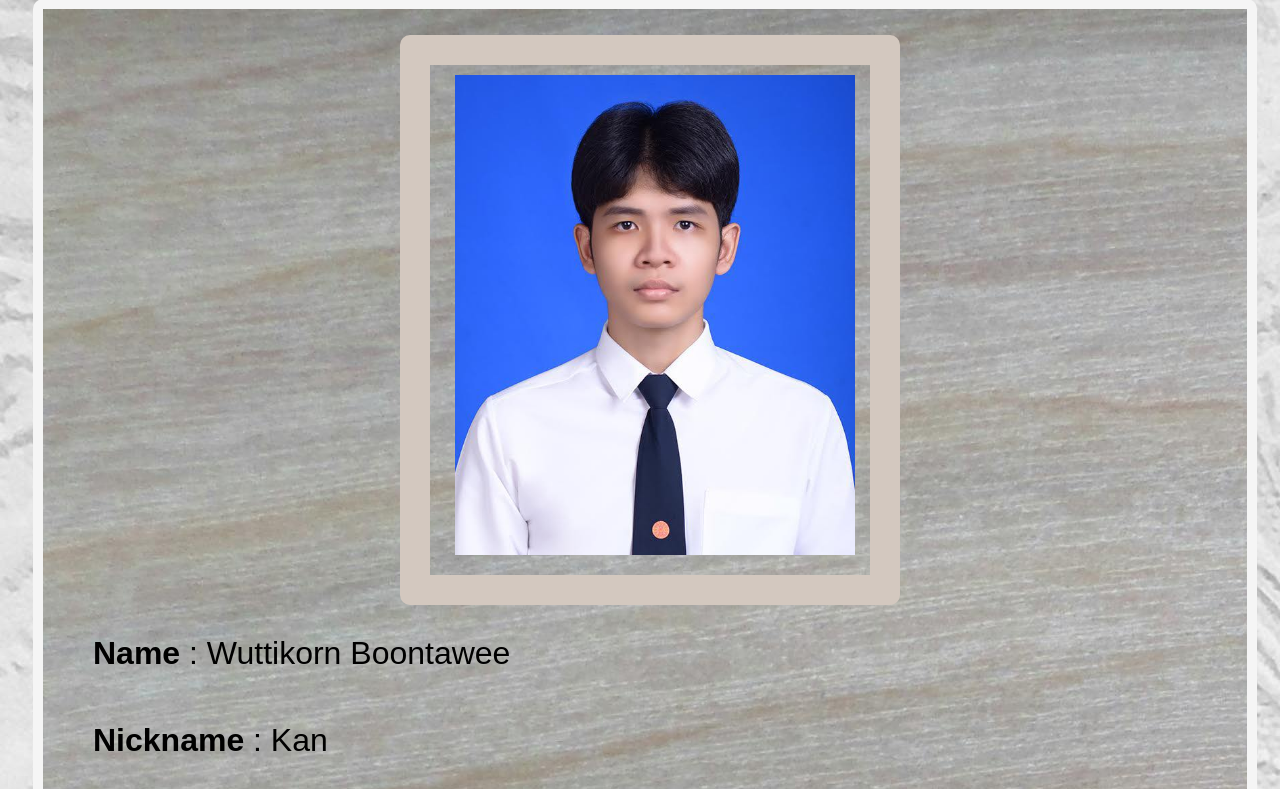
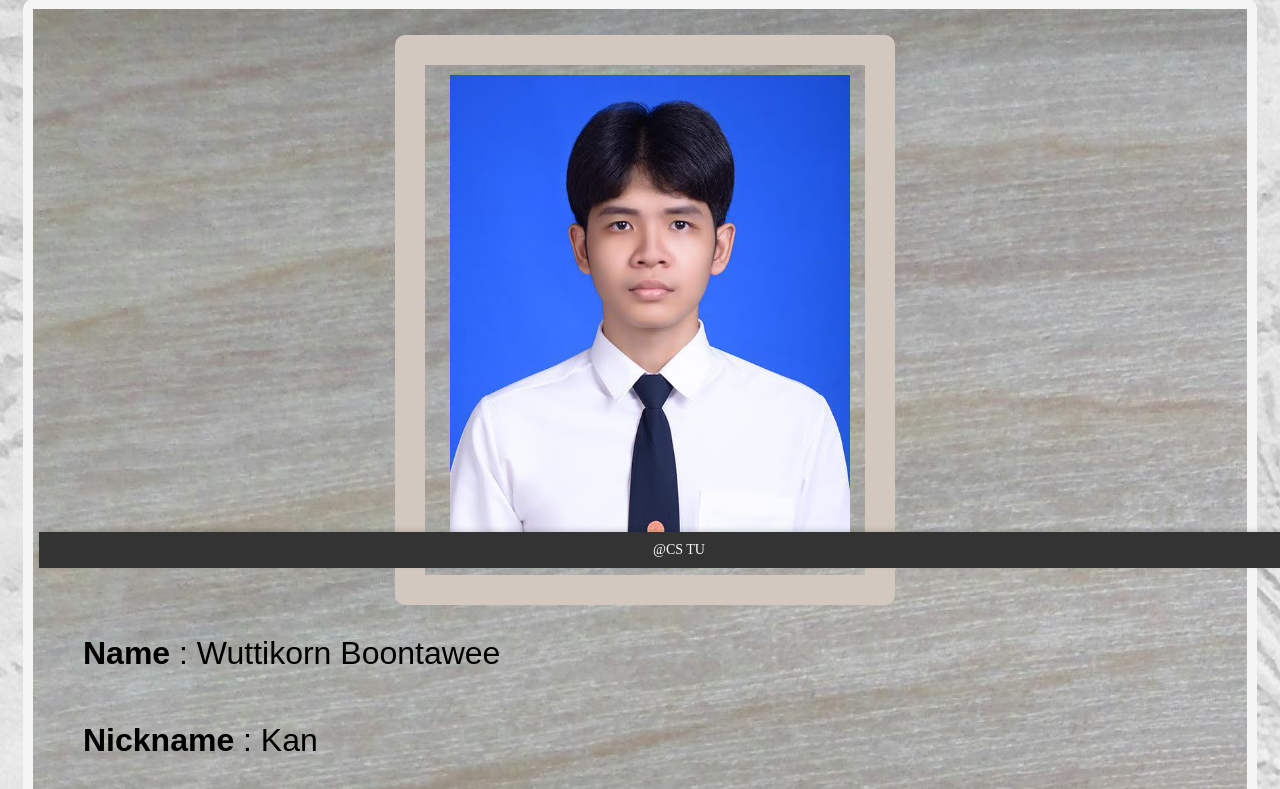
Before and after one commit to wuttikornboontawee/6709650623_MyCSTUStory_03, a plain HTML site: page index.html in a window 1280 px wide. Shown: the part 232-1021 px from the top of the page. Drawn offline with Linux system fonts and the light colour scheme; a web font is replaced by a local one.

Commit message:
edit footer

```diff
--- a/index.html
+++ b/index.html
@@ -116,7 +116,7 @@
 
         <div class="foot" >
             <footer>
-                <p>@CSTU</p>
+                <p>@CS                                                                      TU</p>
             </footer>
 
 </body>
--- a/mystyle.css
+++ b/mystyle.css
@@ -40,7 +40,8 @@ nav ul li a:hover {
 body{
     background-image: url(/resources/BG.jpg );
     background-repeat: repeat;
-    padding: 10px 15px 20px 25px;;
+    padding: 10px 15px 20px ;
+
 }
 .first{font-family: Arial, Helvetica, sans-serif;
     font-weight: 0;
@@ -260,14 +261,18 @@ font-size:xx-large;
 }
 
 .foot {
-        background-color: #ffe066;
-        padding: 10px;
-        text-align: center;
+    background-color: #333;
+    color: #fff;
+    padding: 10px 0;
+    position: fixed;
+    width: 100%;
+    bottom: 0;
+    text-align: center;
+    font-size: 14px;
+    box-shadow: 0 -2px 5px rgba(0, 0, 0, 0.15);
     }
 
-    footer p {
-        margin: 0;
-}
+
 
 .back-button {
     display: inline-block;
```
